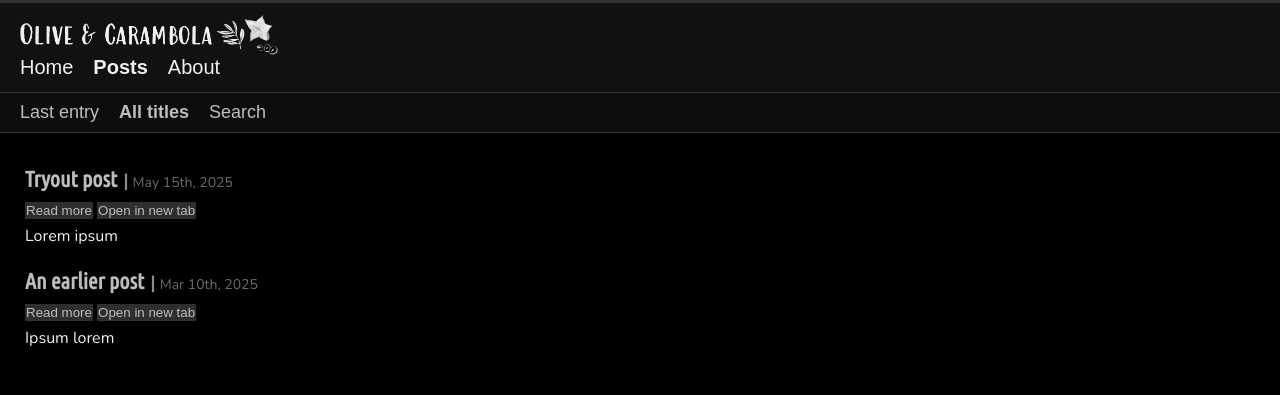
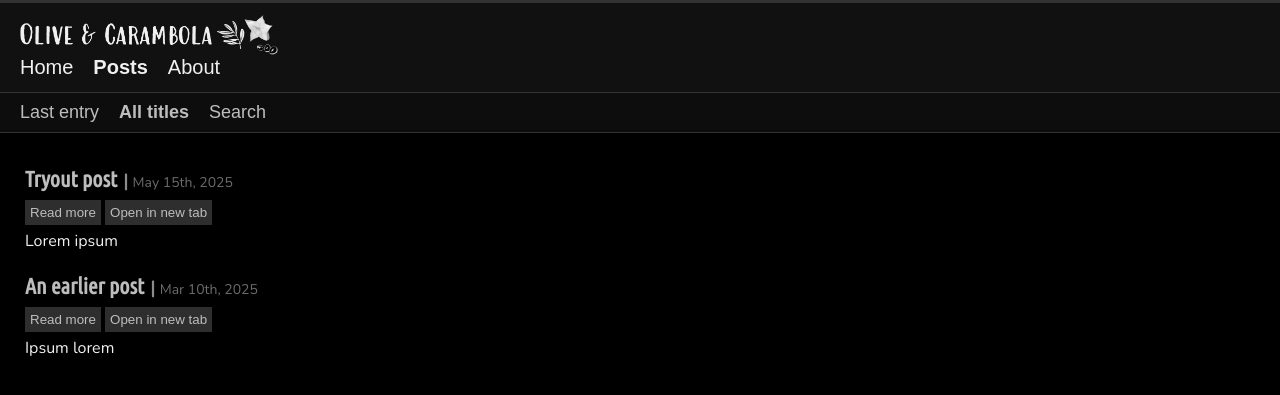
Before and after one commit to olivecarambola/logbook, a Jekyll site: the page built from post_all.md, in a window 1280 px wide. Shown: the top 395 px of the page. Built offline with Jekyll 4.4.1, drawn with Linux system fonts in a browser that asks for light colours; some web fonts are replaced.

Commit message:
Update style.scss

```diff
--- a/assets/css/style.scss
+++ b/assets/css/style.scss
@@ -157,7 +157,7 @@ header nav ul li a.active,               /* active menu item styling */
 
 .post-item button {
   background-color: #2E2E2E;
-  padding: 1px;
+  padding: 5px;
   color: #bdbdbd;
   border: none;
   outline: none;
```
